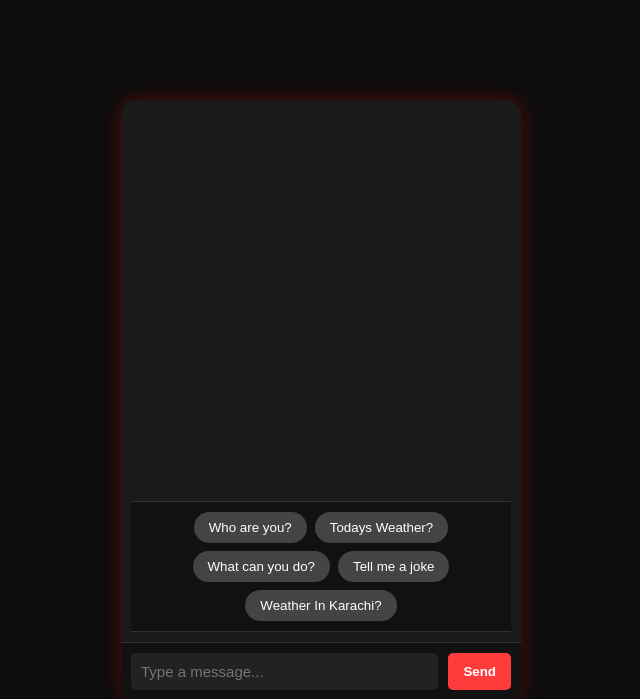
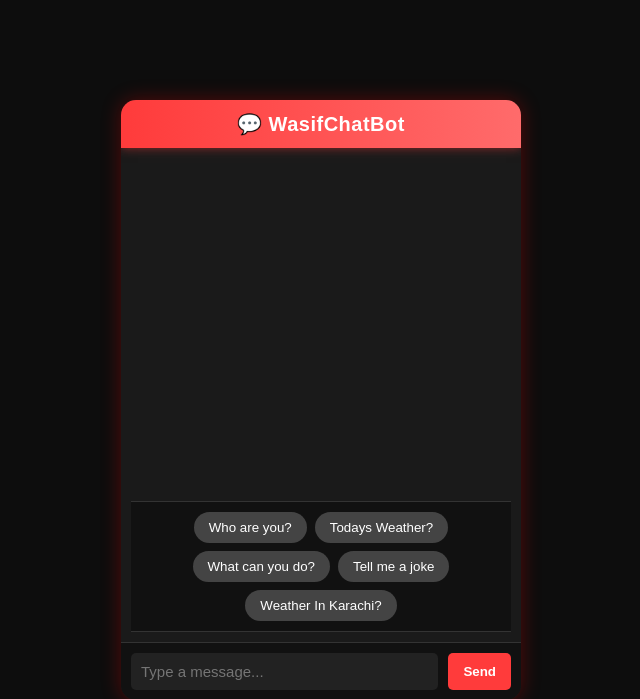
Before and after one commit to progamerwfire/WasifChatBot, a Flask app: page / in a window 1280 px wide. Shown: the top 699 px of the page, without its empty margins (319-959 px from the left). Run offline with Flask 3, Linux system fonts and the light colour scheme.

Commit message:
Update index.html

```diff
--- a/templates/index.html
+++ b/templates/index.html
@@ -25,6 +25,18 @@
       display: flex;
       flex-direction: column;
       overflow: hidden;
+    }
+
+    /* ✅ Added Title Bar */
+    .chat-title {
+      text-align: center;
+      background: linear-gradient(90deg, #ff3b3b, #ff6b6b);
+      padding: 12px;
+      font-size: 20px;
+      font-weight: bold;
+      letter-spacing: 0.5px;
+      color: #fff;
+      box-shadow: 0 0 10px rgba(255, 59, 59, 0.5);
     }
 
     .chat-box {
@@ -158,6 +170,9 @@
 </head>
 <body>
   <div class="chat-container">
+    <!-- ✅ Added this title bar -->
+    <div class="chat-title">💬 WasifChatBot</div>
+
     <div class="chat-box" id="chat-box"></div>
 
     <div class="suggestions">
```
